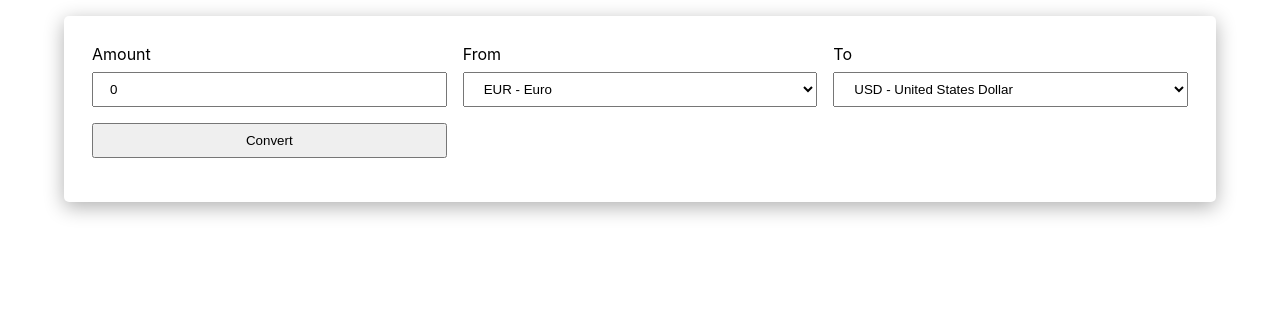
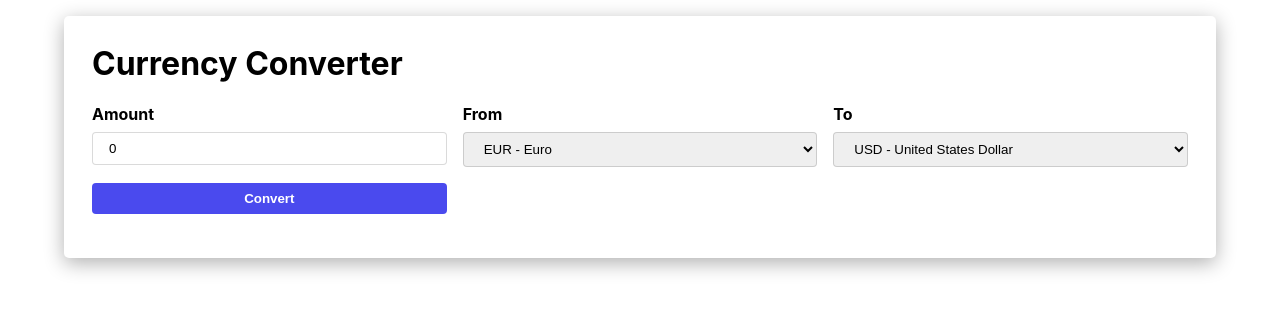
Before and after one commit to eliutdev/currency-converter, a React (Vite) app: page / in a window 1280 px wide. Shown: the top 312 px of the page. Built offline with nearby package versions, Linux system fonts and the light colour scheme.

Commit message:
feat: share convert result

```diff
--- a/src/App.jsx
+++ b/src/App.jsx
@@ -48,8 +48,28 @@ function App() {
     window.history.pushState({}, "", `?from=${from}&to=${to}&amount=${amount}`);
   };
 
+  const share = async () => {
+    const shareData = {
+      title: "Currency Converter",
+      text: `${state.amount} ${state.from} = ${result} ${state.to}`,
+      url: window.location.href,
+    };
+    try {
+      await navigator.share(shareData);
+    } catch (err) {
+      console.err(err);
+    }
+  };
+
   return (
     <div className="wrapper">
+      <h1
+        style={{
+          marginTop: 0,
+        }}
+      >
+        Currency Converter
+      </h1>
       <form onSubmit={handleSubmit}>
         <div className="control">
           <label>Amount</label>
@@ -78,7 +98,16 @@ function App() {
             onChange={handleChange}
           />
         </div>
-        <input type="submit" value="Convert" />
+        <input type="submit" className="btn btn--primary" value="Convert" />
+        {result ? (
+          <button
+            type="button"
+            className="btn btn--outline-primary"
+            onClick={share}
+          >
+            Share
+          </button>
+        ) : null}
       </form>
       {result ? (
         <>
--- a/src/index.css
+++ b/src/index.css
@@ -1,5 +1,9 @@
 * {
   box-sizing: border-box;
+}
+
+:root {
+  --primary-color: rgba(46, 46, 236, 0.863);
 }
 
 body {
@@ -39,15 +43,34 @@ code {
 
 .control label {
   display: block;
+  font-weight: bold;
   margin-bottom: 0.5rem;
 }
 
 :is(input, select) {
   padding: 0.5rem 1rem;
+  border: 1px solid #00000025;
+  border-radius: 4px;
+  outline-color: var(--primary-color);
 }
 
-input[type="submit"] {
+.btn {
   cursor: pointer;
+  font-weight: bold;
+  border: none;
+  border-radius: 4px;
+  padding: 0.5rem 1rem;
+}
+
+.btn--primary {
+  color: #fff;
+  background-color: var(--primary-color);
+}
+
+.btn--outline-primary {
+  color: var(--primary-color);
+  border: 1px solid var(--primary-color);
+  background-color: #fff;
 }
 
 .result-from,
```
